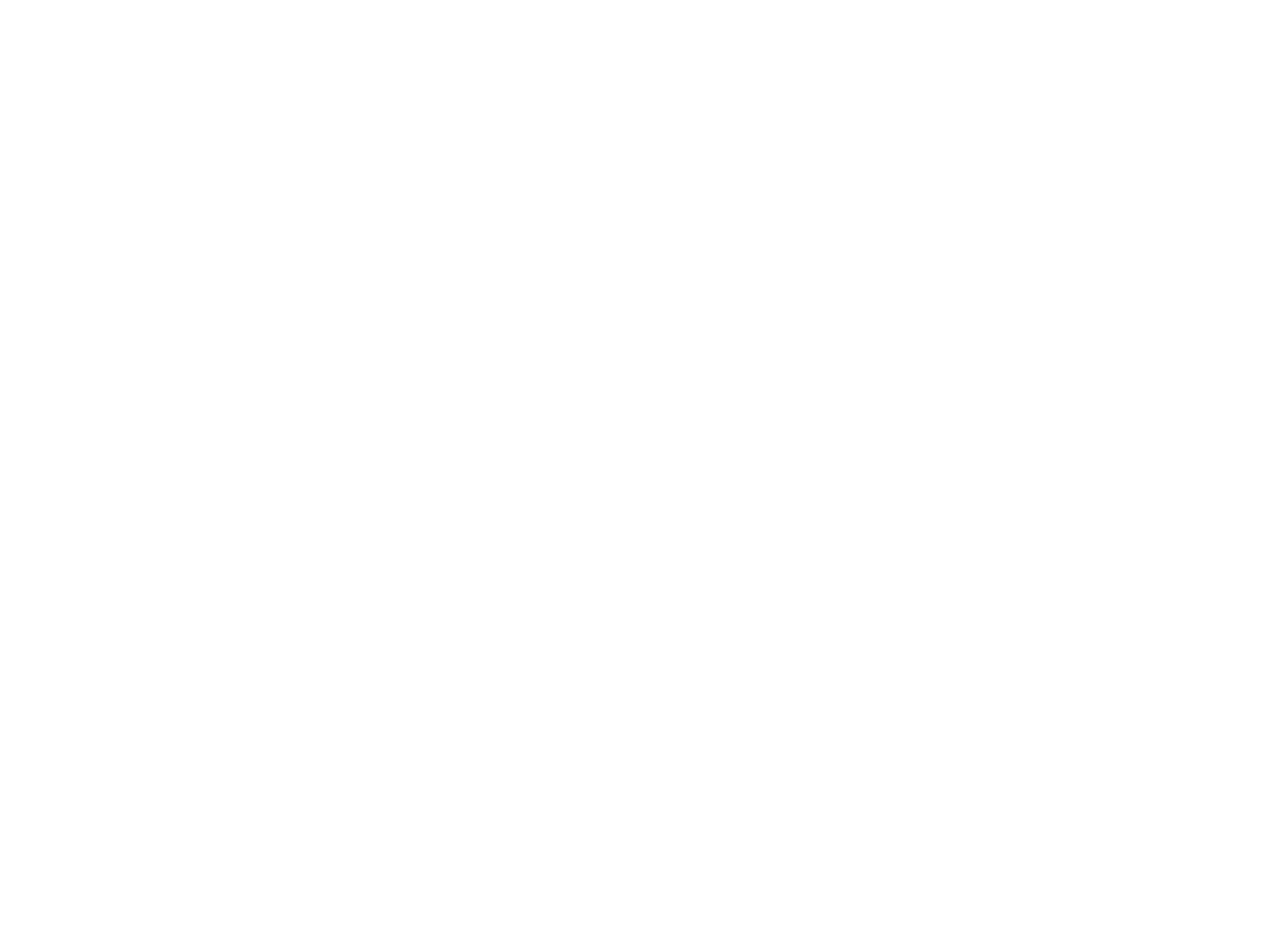
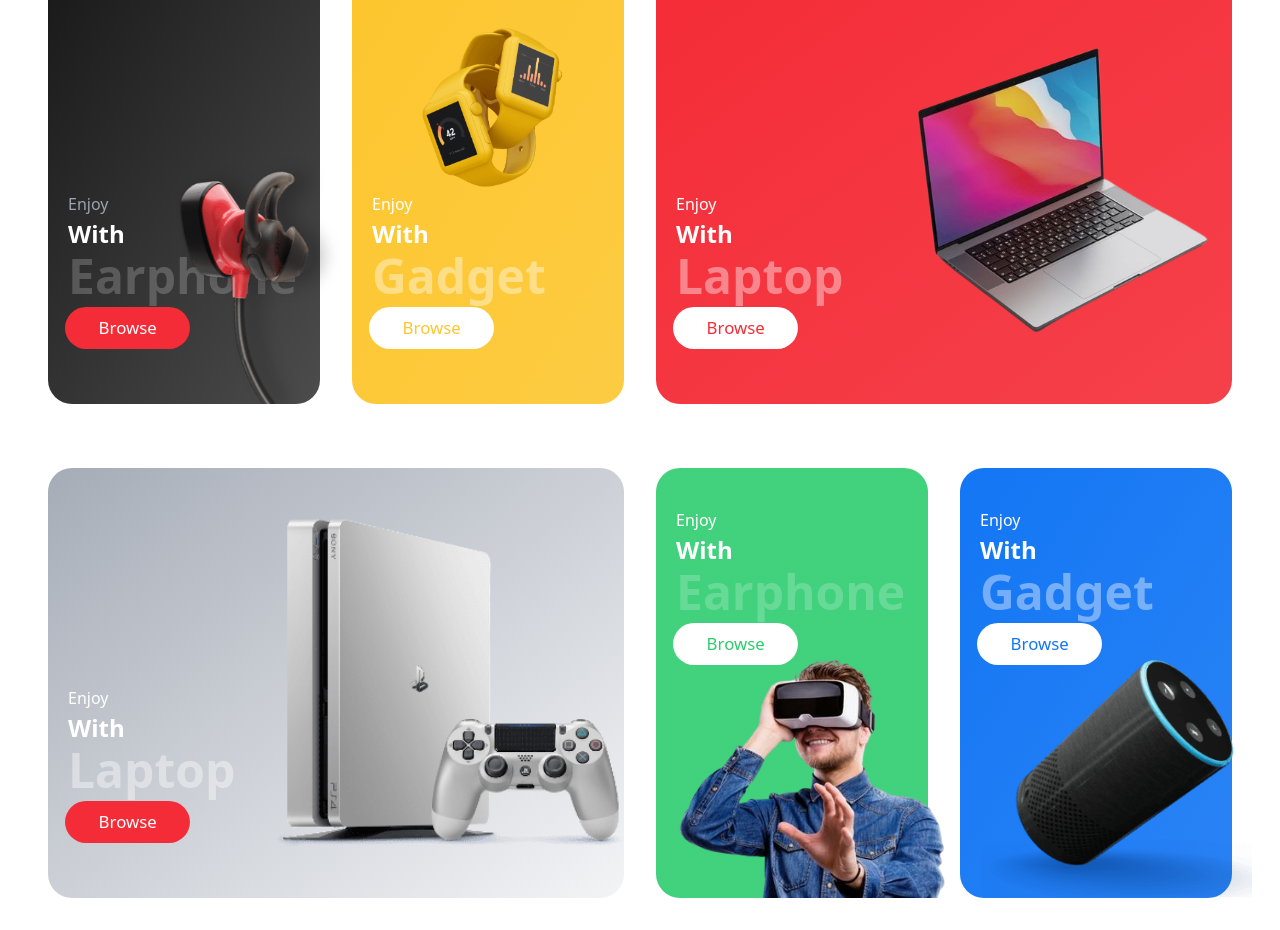
Before and after one commit to CQuirozVidal/Pagweb_Muestra1, a React (Vite) app in the folder frontend/: page / in a window 1280 px wide. Shown: the part 784-1714 px from the top of the page. Before the commit the page ends 800 px from the top, so only its background shows below. Built offline with nearby package versions, Linux system fonts and the light colour scheme.

Commit message:
Carta seleccion articulos

```diff
--- a/frontend/src/App.jsx
+++ b/frontend/src/App.jsx
@@ -1,12 +1,16 @@
 import React from 'react';
 import Navbar from './components/Navbar/Navbar';
 import Hero from './components/Hero/Hero';
+import Category from './components/Category/Category';
+import Category2 from './components/Category/Category2';
 
 const App = () => {
   return (
   <div>
     <Navbar />
     <Hero />
+    <Category />
+    <Category2 />
 
   </div>
   );
--- /dev/null
+++ b/frontend/src/components/Category/Category.jsx
@@ -0,0 +1,95 @@
+import React from 'react'
+import Image1 from "../../assets/category/earphone.png";
+import Image2 from "../../assets/category/watch.png";
+import Image3 from "../../assets/category/macbook.png";
+import Button from '../Shared/Button';
+
+function Category() {
+  return (
+    <div className='py-8'>
+        <div className='container'>
+            <div className='grid grid-cols-1 sm:grid-cols-2
+            lg:grid-cols-4 gap-8'>
+                {/* First col */}
+                <div className='py-10 pl-5 bg-gradient-to-br
+                from-black/90
+                to-black/70
+                text-white
+                rounded-3xl relative h-[430px] flex items-end'>
+                    <div>
+                        <div className='mb-4'>
+                            <p className='mb-[2px] text-gray-400'>Enjoy</p>
+                            <p className='text-2xl font-semibold mb-[2px]'>With</p>
+                            <p className='text-4xl xl:text-5xl font-bold
+                            opacity-20 mb-2'>Earphone</p>
+                            <Button
+                                text="Browse"
+                                bgColor={"bg-primary"}
+                                textColor={"text-white"}
+                            />
+                        </div>
+                    </div>
+                    <img src={Image1} alt=""
+                    className='w-[320px] absolute bottom-0'
+                    />
+                </div>
+                {/* Second col */}
+                <div className='py-10 pl-5 bg-gradient-to-br
+                from-brandYellow
+                to-brandYellow/90
+                text-white
+                rounded-3xl relative h-[430px] flex items-end'>
+                    <div>
+                        <div className='mb-4'>
+                            <p className='mb-[2px] text-white'>
+                                Enjoy</p>
+                            <p className='text-2xl font-semibold mb-[2px]'>
+                                With</p>
+                            <p className='text-4xl xl:text-5xl font-bold
+                            opacity-40 mb-2'>
+                                Gadget</p>
+                            <Button
+                                text="Browse"
+                                bgColor={"bg-white"}
+                                textColor={"text-brandYellow"}
+                            />
+                        </div>
+                    </div>
+                    <img src={Image2} alt=""
+                    className='w-[320px] absolute -right-4 lg:top-[40px]'
+                    />
+                </div>
+                {/* Third col */}
+                <div className=' col-span-2 py-10 pl-5 bg-gradient-to-br
+                from-primary
+                to-primary/90
+                text-white
+                rounded-3xl relative h-[430px] flex items-end'>
+                    <div>
+                        <div className='mb-4'>
+                            <p className='mb-[2px] text-white'>
+                                Enjoy</p>
+                            <p className='text-2xl font-semibold mb-[2px]'>
+                                With</p>
+                            <p className='text-4xl xl:text-5xl font-bold
+                            opacity-40 mb-2'>
+                                Laptop</p>
+                            <Button
+                                text="Browse"
+                                bgColor={"bg-white"}
+                                textColor={"text-primary"}
+                            />
+                        </div>
+                    </div>
+                    <img src={Image3} alt=""
+                    className='w-[350px] absolute top-1/2 -translate-y-1/2 right-0
+                    '
+                    />
+                </div>
+            </div>
+        </div>
+    </div>
+ );
+};
+
+export default Category
--- /dev/null
+++ b/frontend/src/components/Category/Category2.jsx
@@ -0,0 +1,95 @@
+import React from 'react'
+import Image1 from "../../assets/category/gaming.png";
+import Image2 from "../../assets/category/vr.png";
+import Image3 from "../../assets/category/speaker.png";
+import Button from '../Shared/Button';
+
+function Category() {
+  return (
+    <div className='py-8'>
+        <div className='container'>
+            <div className='grid grid-cols-1 sm:grid-cols-2
+            lg:grid-cols-4 gap-8'>
+                {/* First col */}
+                <div className=' col-span-2 py-10 pl-5 bg-gradient-to-br
+                from-gray-400/90
+                to-gray-100
+                text-white
+                rounded-3xl relative h-[430px] flex items-end'>
+                    <div>
+                        <div className='mb-4'>
+                            <p className='mb-[2px] text-white'>
+                                Enjoy</p>
+                            <p className='text-2xl font-semibold mb-[2px]'>
+                                With</p>
+                            <p className='text-4xl xl:text-5xl font-bold
+                            opacity-40 mb-2'>
+                                Laptop</p>
+                            <Button
+                                text="Browse"
+                                bgColor={"bg-primary"}
+                                textColor={"text-white"}
+                            />
+                        </div>
+                    </div>
+                    <img src={Image1} alt=""
+                    className='w-[350px] absolute top-1/2 -translate-y-1/2 right-0
+                    '
+                    />
+                </div>
+                {/* Second col */}
+                <div className='py-10 pl-5 bg-gradient-to-br
+                from-brandGreen/90
+                to-brandGreen/90
+                text-white
+                rounded-3xl relative h-[430px] flex items-start'>
+                    <div>
+                        <div className='mb-4'>
+                            <p className='mb-[2px] text-white-400'>Enjoy</p>
+                            <p className='text-2xl font-semibold mb-[2px]'>With</p>
+                            <p className='text-4xl xl:text-5xl font-bold
+                            opacity-20 mb-2'>Earphone</p>
+                            <Button
+                                text="Browse"
+                                bgColor={"bg-white"}
+                                textColor={"text-brandGreen"}
+                            />
+                        </div>
+                    </div>
+                    <img src={Image2} alt=""
+                    className='w-[320px] absolute bottom-0'
+                    />
+                </div>
+                {/* Third col */}
+                <div className='py-10 pl-5 bg-gradient-to-br
+                from-brandBlue
+                to-brandBlue/90
+                text-white
+                rounded-3xl relative h-[430px] flex items-start'>
+                    <div>
+                        <div className='mb-4'>
+                            <p className='mb-[2px] text-white'>
+                                Enjoy</p>
+                            <p className='text-2xl font-semibold mb-[2px]'>
+                                With</p>
+                            <p className='text-4xl xl:text-5xl font-bold
+                            opacity-40 mb-2'>
+                                Gadget</p>
+                            <Button
+                                text="Browse"
+                                bgColor={"bg-white"}
+                                textColor={"text-brandBlue"}
+                            />
+                        </div>
+                    </div>
+                    <img src={Image3} alt=""
+                    className='w-[300px] absolute bottom-0 rigth-0'
+                    />
+                </div>
+            </div>
+        </div>
+    </div>
+ );
+};
+
+export default Category
```
